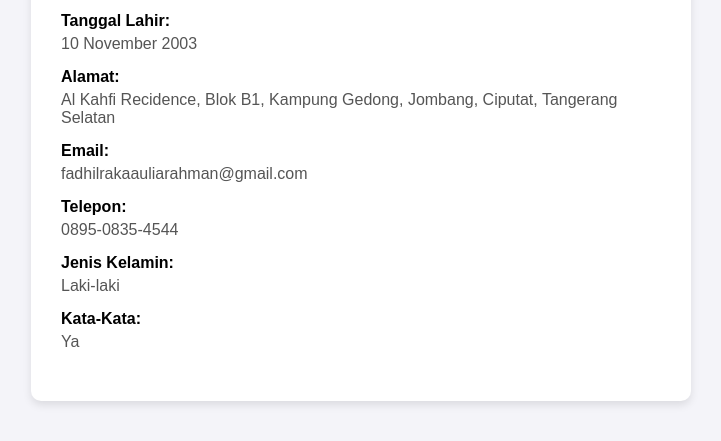
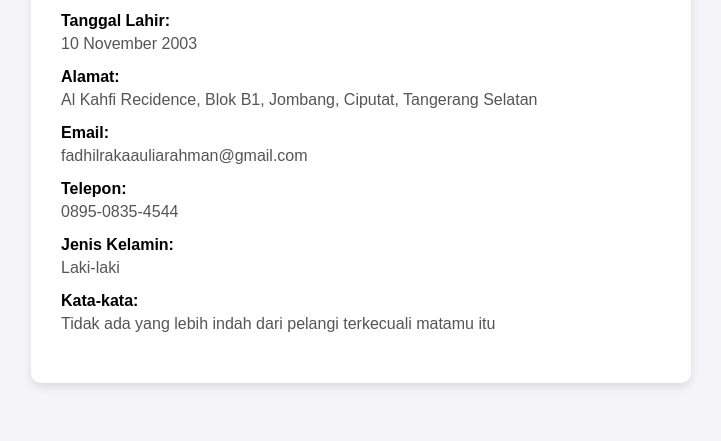
Before and after one commit to FadhilRaka/Cloud-Computing, a plain HTML site: page index.html in a window 1280 px wide. Shown: the part 485-926 px from the top of the page, without its empty margins (279-1000 px from the left). Drawn offline with Linux system fonts and the light colour scheme.

Commit message:
Update index.html

```diff
--- a/index.html
+++ b/index.html
@@ -55,7 +55,7 @@
       <p>10 November 2003</p>
 
       <label>Alamat:</label>
-      <p>Al Kahfi Recidence, Blok B1, Kampung Gedong, Jombang, Ciputat, Tangerang Selatan</p>
+      <p>Al Kahfi Recidence, Blok B1, Jombang, Ciputat, Tangerang Selatan</p>
 
       <label>Email:</label>
       <p>fadhilrakaauliarahman@gmail.com</p>
@@ -66,8 +66,8 @@
       <label>Jenis Kelamin:</label>
       <p>Laki-laki</p>
 
-      <label>Kata-Kata:</label>
-      <p>Ya</p>
+      <label>Kata-kata:</label>
+      <p>Tidak ada yang lebih indah dari pelangi terkecuali matamu itu</p>
     </div>
   </div>
 </body>
```
